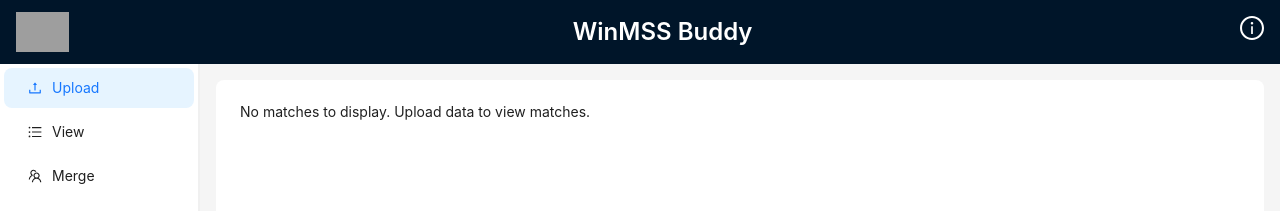
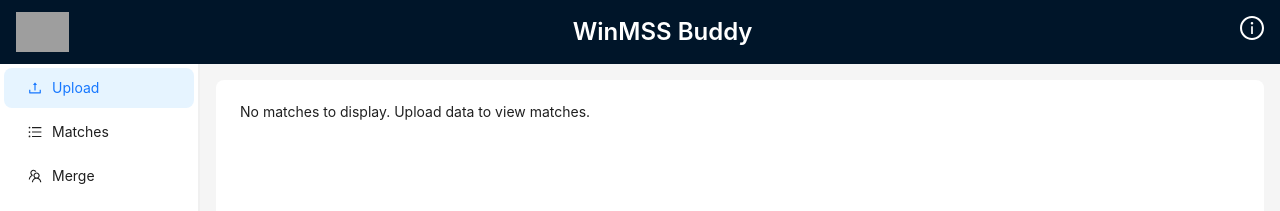
Before and after one commit to ariusalipour/WinMSS-Buddy, a React (Vite) app in the folder winmss-buddy-web/: page /view in a window 1280 px wide. Shown: the top 211 px of the page. Built offline with nearby package versions, Linux system fonts and the light colour scheme; grey boxes are pictures that could not be loaded.

Commit message:
Update View View to MatchesView

```diff
--- a/winmss-buddy-web/src/App.tsx
+++ b/winmss-buddy-web/src/App.tsx
@@ -15,7 +15,7 @@
     InfoCircleOutlined,
 } from "@ant-design/icons";
 import UploadView from "./views/UploadView";
-import ViewView from "./views/ViewView";
+import MatchesView from "./views/MatchesView.tsx";
 import MergeView from "./views/MergeView";
 import ResultsView from "./views/ResultsView";
 import InfoView from "./views/InfoView";
@@ -37,7 +37,7 @@
         {
             key: "2",
             icon: <UnorderedListOutlined />,
-            label: <Link to="/view">View</Link>,
+            label: <Link to="/view">Matches</Link>,
         },
         {
             key: "3",
@@ -106,7 +106,7 @@
                         >
                             <Routes>
                                 <Route path="/" element={<UploadView />} />
-                                <Route path="/view" element={<ViewView />} />
+                                <Route path="/view" element={<MatchesView />} />
                                 <Route path="/merge" element={<MergeView />} />
                                 <Route path="/results" element={<ResultsView />} />
                                 <Route path="/info" element={<InfoView />} />
--- a/winmss-buddy-web/src/views/ViewView.tsx
+++ b/winmss-buddy-web/src/views/MatchesView.tsx
@@ -4,7 +4,7 @@
 
 const { TabPane } = Tabs;
 
-const ViewView: React.FC = () => {
+const MatchesView: React.FC = () => {
     const { processedData } = useAppContext();
 
     if (!processedData?.matches || processedData.matches.length === 0) {
@@ -94,4 +94,4 @@
     );
 };
 
-export default ViewView;
+export default MatchesView;
```
